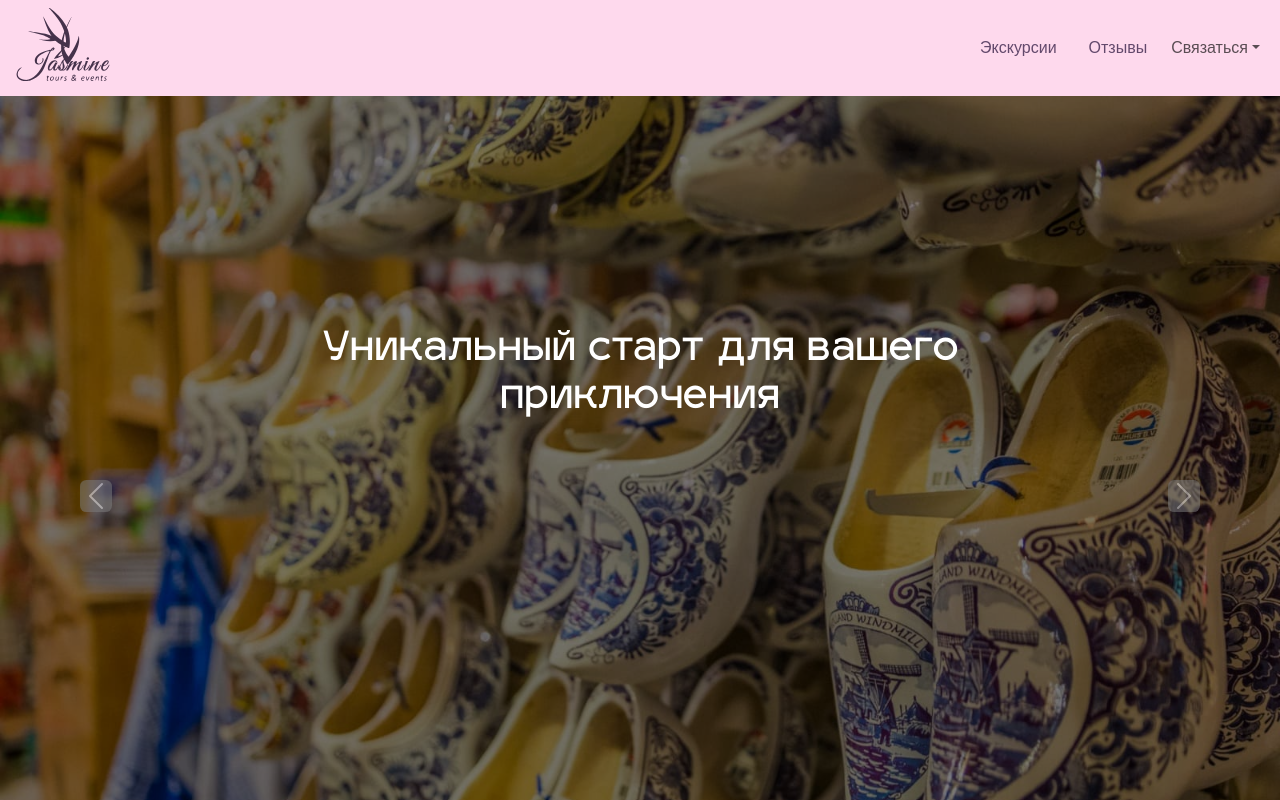
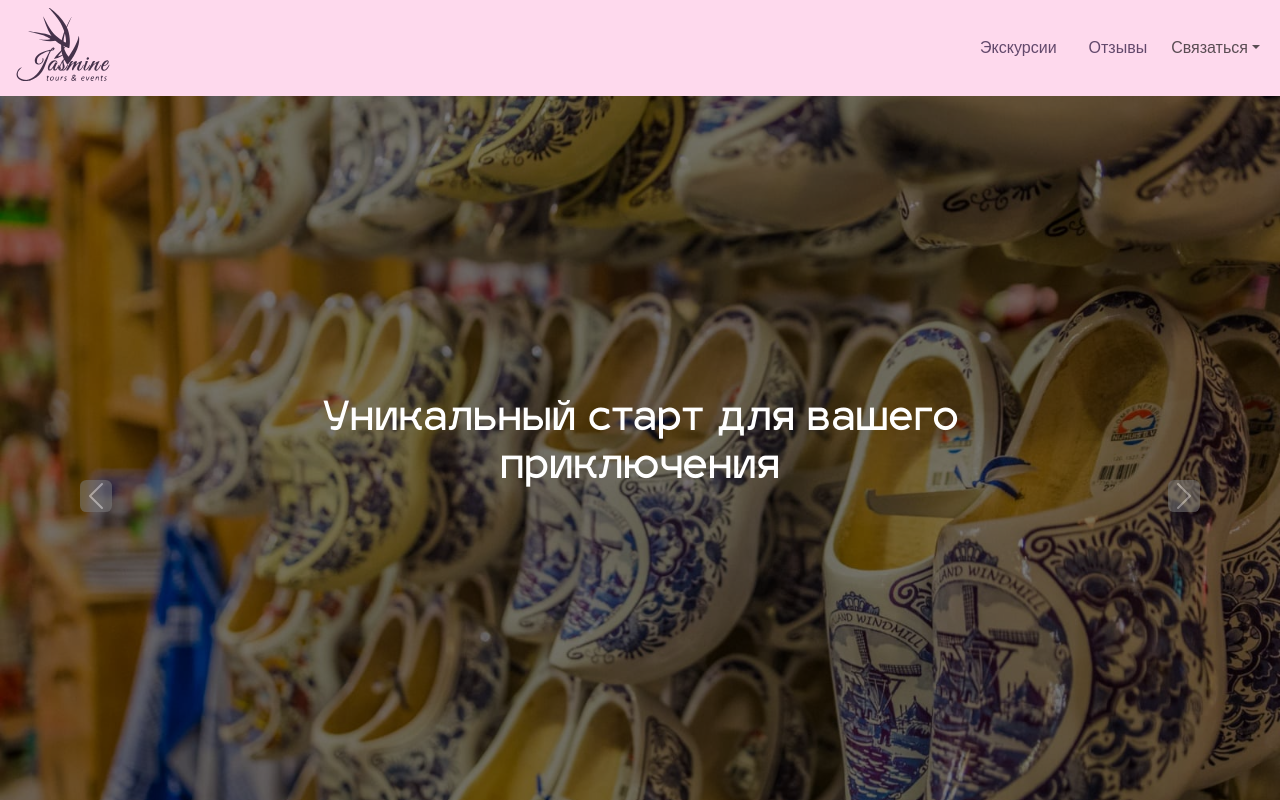
Before and after one commit to anisa07/jasmine-tours, a React (Create React App) app: page / in a window 1280 px wide. Shown: the top 800 px of the page. Built offline with nearby package versions, Linux system fonts and the light colour scheme.

Commit message:
text in hero section fixed

```diff
--- a/src/components/Hero1.js
+++ b/src/components/Hero1.js
@@ -44,7 +44,17 @@ function UncontrolledExample() {
         </div>
 
         <Carousel.Caption>
-          <h1>Уникальный старт для вашего приключения</h1>
+          <motion.h1
+            variants={{
+              hidden: { opacity: 0, y: 75 },
+              visible: { opacity: 1, y: 70 },
+            }}
+            initial="hidden"
+            animate="visible"
+            transition={{ duration: 0.5, delay: 0.5 }}
+          >
+            Уникальный старт для вашего приключения
+          </motion.h1>
         </Carousel.Caption>
       </Carousel.Item>
       <Carousel.Item>
@@ -58,7 +68,17 @@ function UncontrolledExample() {
         </div>
 
         <Carousel.Caption>
-          <h1>Откройте новые грани путешествия</h1>
+          <motion.h1
+            variants={{
+              hidden: { opacity: 0, y: 75 },
+              visible: { opacity: 1, y: 70 },
+            }}
+            initial="hidden"
+            animate="visible"
+            transition={{ duration: 0.5, delay: 0.5 }}
+          >
+            Откройте новые грани путешествия
+          </motion.h1>
         </Carousel.Caption>
       </Carousel.Item>
     </Carousel>
```
